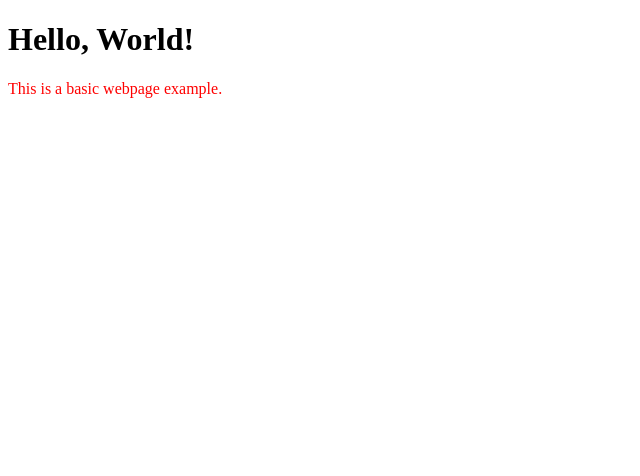
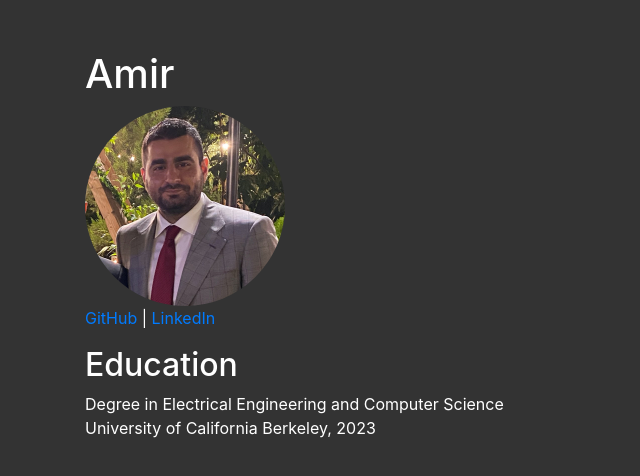
Before and after one commit to Amirshaker1853/Amirshaker1853.github.io, a plain HTML site: page index.html in a window 1280 px wide. Shown: the whole page, without its empty margins (0-640 px from the left). Drawn offline with nearby package versions, Linux system fonts and the light colour scheme.

Commit message:
second commit

```diff
--- a/index.html
+++ b/index.html
@@ -3,13 +3,40 @@
 <head>
     <meta charset="UTF-8">
     <meta name="viewport" content="width=device-width, initial-scale=1.0">
-    <title>**Amir**</title>
-    <link rel="stylesheet" href="styles.css">
+    <title>Amir Shaker</title>
+    <!-- Bootstrap CSS (you can link it from a CDN) -->
+    <link rel="stylesheet" href="https://stackpath.bootstrapcdn.com/bootstrap/4.5.2/css/bootstrap.min.css">
+    <!-- Custom CSS -->
+    <style>
+        /* Customize the background and text color */
+        body {
+            background-color: #333;
+            color: #fff;
+        }
+        /* Center the content */
+        .container {
+            margin-top: 50px;
+        }
+        /* Style the profile picture */
+        .profile-pic {
+            max-width: 200px;
+            border-radius: 50%;
+        }
+    </style>
 </head>
 <body>
     <div class="container">
-        <h1>Hello, World!</h1>
-        <p>This is a basic webpage example.</p>
+        <h1>Amir</h1>
+        <img src="./1630550561909.jpeg" alt="my Profile Picture" class="profile-pic">
+        <p>
+            <a href="https://github.com/Amirshaker1853" target="_blank">GitHub</a> |
+            <a href="https://www.linkedin.com/in/amir-shaker-35234014a/" target="_blank">LinkedIn</a>
+        </p>
+        <h2>Education</h2>
+        <p>
+            Degree in Electrical Engineering and Computer Science<br>
+            University of California Berkeley, 2023
+        </p>
     </div>
 </body>
 </html>
```
Also changed, not shown: 1630550561909.jpeg (added).
